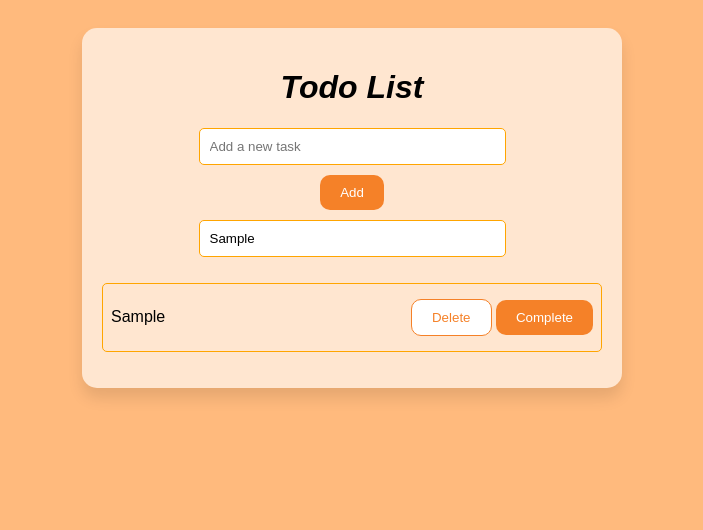
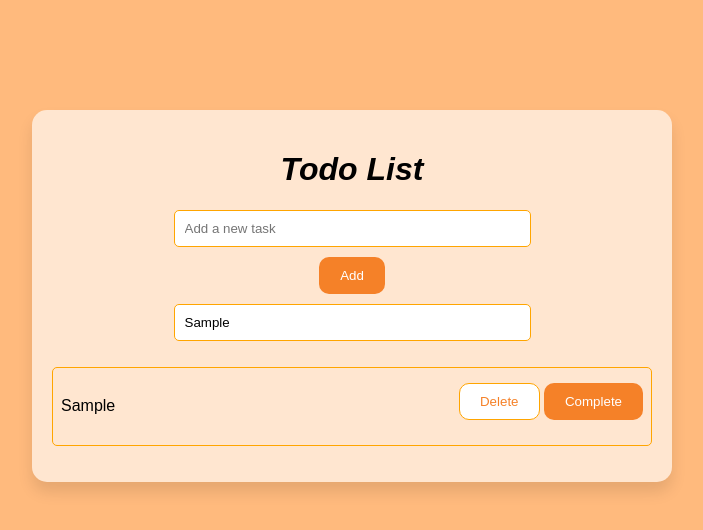
Before and after one commit to Ahmadsafikhan/myTodoapp, a plain HTML site: page index.html in a window 1280 px wide. Both pictures are taken after typing "Sample", "Sample" into the empty fields and a click on the button "Add". Shown: the whole page, without its empty margins (288-991 px from the left). Drawn offline with Linux system fonts and the light colour scheme.

Commit message:
Update code with new changes

```diff
--- a/index.js
+++ b/index.js
@@ -62,6 +62,9 @@ function addTask(taskText) {
   //       taskItem.parentNode.removeChild(taskItem);
   //     }
   //   });
+;
+  const taskTextElement = newTask.querySelector(".taskText");
+
   const deleteBtn = newTask.querySelector(".deleteBtn");
   deleteBtn.addEventListener("click", function () {
     const savedTasks = JSON.parse(localStorage.getItem("tasks")) || [];
@@ -75,9 +78,12 @@ function addTask(taskText) {
   });
 
   const completeBtn = newTask.querySelector(".completeBtn");
-  completeBtn.addEventListener("click", function (event) {
-    event.stopPropagation();
-    const taskTextElement = newTask.querySelector(".taskText");
+  completeBtn.addEventListener("click", function () {
     taskTextElement.classList.toggle("completed");
+    if (taskTextElement.classList.contains("completed")) {
+      completeBtn.textContent = "Uncomplete";
+    } else {
+      completeBtn.textContent = "Complete";
+    }
   });
 }
--- a/styles.css
+++ b/styles.css
@@ -1,7 +1,10 @@
 body {
   font-family: Arial, sans-serif;
   background-color: #ffba7d;
-  padding: 20px;
+  box-sizing: border-box;
+  padding: 50px;
+  margin: 0;
+
 }
 
 ul {
@@ -10,8 +13,8 @@ ul {
 }
 
 #container {
-  max-width: 500px;
-  margin: 0 auto;
+  max-width: 600px;
+  margin: 60px auto;
   background-color: #ffe6d0;
   padding: 20px;
   box-shadow: 0 10px 15px rgba(0, 0, 0, 0.1);
@@ -44,8 +47,18 @@ h1 {
   color: white;
   padding: 10px 20px;
   border-radius: 10px;
-  border: none;
+  border: 1px solid transparent; /* Add transparent border */
+  box-sizing: border-box;
+  transition: background-color 0.5s, color 0.5s, border-color 0.5s; /* Add border-color transition */
 }
+
+#addBtn:hover {
+  cursor: pointer;
+  background-color: white;
+  color: rgb(245 129 40);
+  border-color: orange; /* Add border color on hover */
+}
+
 
 #searchInput {
   margin-bottom: 10px;
@@ -69,20 +82,37 @@ h1 {
   text-decoration: line-through;
 }
 .completeBtn {
-  /* margin-bottom: 10px; */
-  background-color: rgb(245, 129, 40);
+  margin-bottom: 10px;
+  background-color: rgb(245 129 40);
   color: white;
   padding: 10px 20px;
   border-radius: 10px;
-  border: none;
+  border: 1px solid transparent; /* Add transparent border */
+  box-sizing: border-box;
+  transition: background-color 0.5s, color 0.5s, border-color 0.5s; /* Add border-color transition */
+}
+
+.completeBtn:hover {
+  cursor: pointer;
+  background-color: white;
+  color: rgb(245 129 40);
+  border-color: orange; /* Add border color on hover */
 }
 .deleteBtn {
-  /* margin-bottom: 10px; */
+  margin-bottom: 10px;
   background-color: white;
   color: rgb(245 129 40);
-  border: 1px solid rgb(245 129 40);
   padding: 10px 20px;
   border-radius: 10px;
+  border: 1px solid orange; /* Add transparent border */
+  box-sizing: border-box;
+  transition: background-color 0.5s, color 0.5s, border-color 0.5s; /* Add border-color transition */
+}
+.deleteBtn:hover {
+  cursor: pointer;
+  background-color: rgb(245 129 40);
+  color: white;
+  border-color: transparent; /* Add border color on hover */
 }
 .sectionTask {
   display: flex;
```
